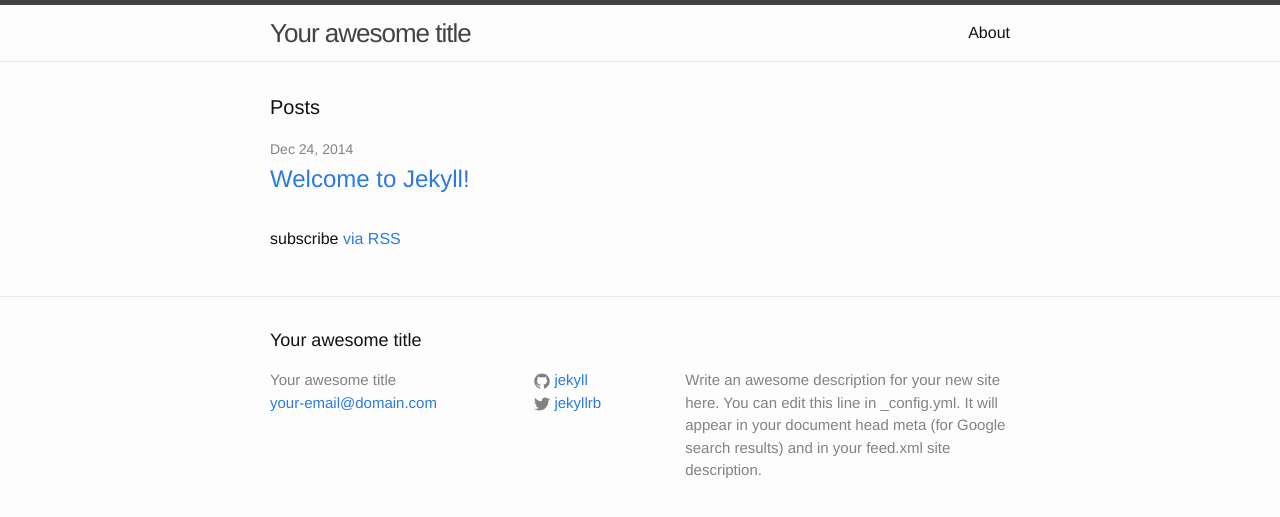
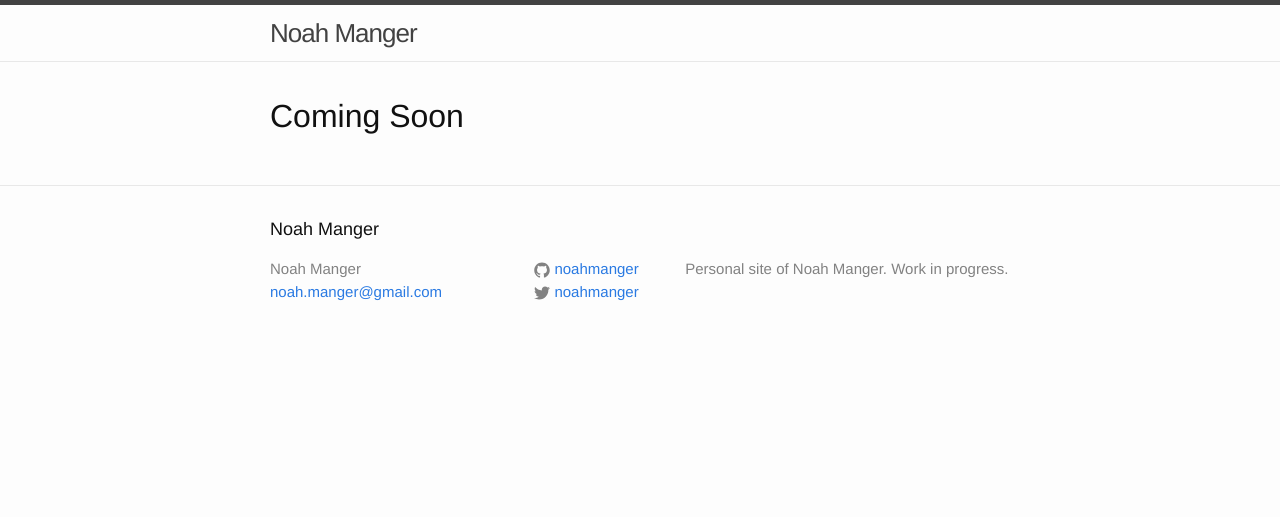
Before and after one commit to noahmanger/noahmanger.github.io, a Jekyll site: the page built from index.html, in a window 1280 px wide. Shown: the top 517 px of the page. Built offline with Jekyll 4.4.1, drawn with Linux system fonts in a browser that asks for light colours.

```diff
--- a/_config.yml
+++ b/_config.yml
@@ -1,14 +1,11 @@
 # Site settings
-title: Your awesome title
-email: your-email@domain.com
-description: > # this means to ignore newlines until "baseurl:"
-  Write an awesome description for your new site here. You can edit this
-  line in _config.yml. It will appear in your document head meta (for
-  Google search results) and in your feed.xml site description.
-baseurl: "" # the subpath of your site, e.g. /blog/
-url: "http://yourdomain.com" # the base hostname & protocol for your site
-twitter_username: jekyllrb
-github_username:  jekyll
+title: Noah Manger
+email: noah.manger@gmail.com
+description: Personal site of Noah Manger. Work in progress.
+baseurl: ""
+url: "http://noahmanger.com" # the base hostname & protocol for your site
+twitter_username: noahmanger
+github_username:  noahmanger
 
 # Build settings
 markdown: kramdown
--- a/index.html
+++ b/index.html
@@ -4,20 +4,6 @@ layout: default
 
 <div class="home">
 
-  <h1 class="page-heading">Posts</h1>
-
-  <ul class="post-list">
-    {% for post in site.posts %}
-      <li>
-        <span class="post-meta">{{ post.date | date: "%b %-d, %Y" }}</span>
-
-        <h2>
-          <a class="post-link" href="{{ post.url | prepend: site.baseurl }}">{{ post.title }}</a>
-        </h2>
-      </li>
-    {% endfor %}
-  </ul>
-
-  <p class="rss-subscribe">subscribe <a href="{{ "/feed.xml" | prepend: site.baseurl }}">via RSS</a></p>
+ <h1>Coming Soon</h1>
 
 </div>
```
Also changed, not shown: _posts/2014-12-24-welcome-to-jekyll.markdown (deleted, +0 -25 lines), about.md (deleted, +0 -11 lines).
